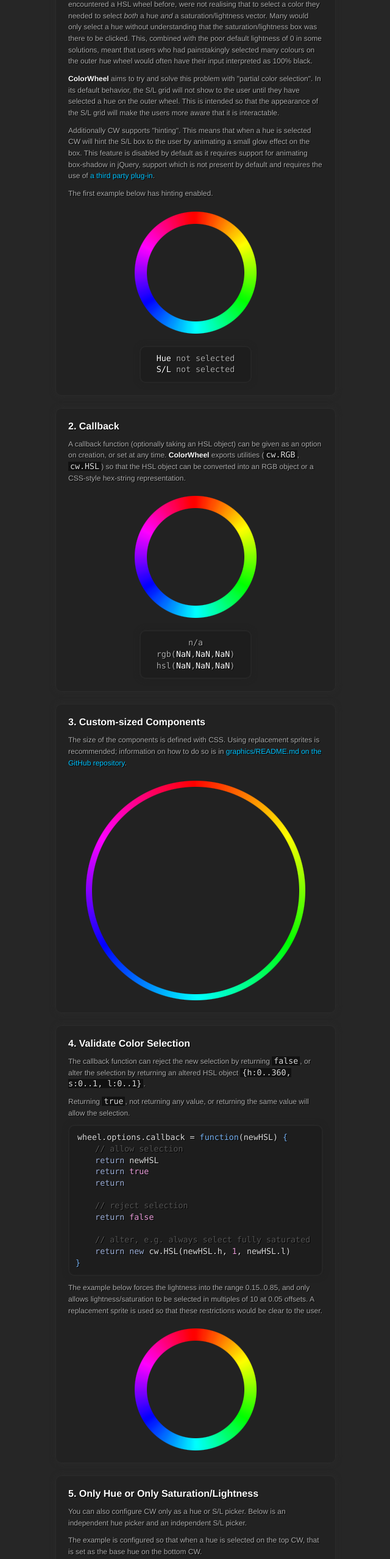
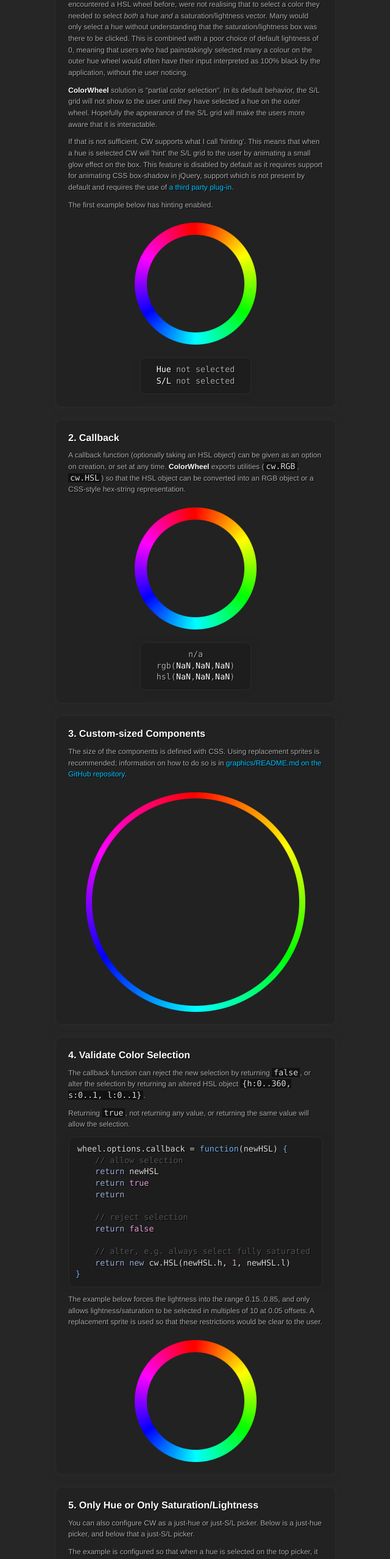
Before and after one commit to laurenkt/ColorWheel, a plain HTML site: page demo/index.html in a window 1280 px wide. Shown: the part 199-2755 px from the top of the page at 61% size, without its empty margins (319-959 px from the left). Drawn offline with Linux system fonts and the light colour scheme.

Commit message:
Changed some text

```diff
--- a/demo/index.html
+++ b/demo/index.html
@@ -20,9 +20,9 @@
 
 		<div class="demo" id="demo1">
 			<h2>1. Partial Selection</h2>
-			<p>In observing users that were presented with some of the existing color wheel solutions, I found that some users, particularly ones who were unlikely to have encountered a HSL wheel before, were not realising that to select a color they needed to select <em>both</em> a hue <em>and</em> a saturation/lightness vector. Many would only select a hue without understanding that the saturation/lightness box was there to be clicked. This, combined with the poor default lightness of 0 in some solutions, meant that users who had painstakingly selected many colours on the outer hue wheel would often have their input interpreted as 100% black.</p>
-			<p><strong>ColorWheel</strong> aims to try and solve this problem with "partial color selection". In its default behavior, the S/L grid will not show to the user until they have selected a hue on the outer wheel. This is intended so that the appearance of the S/L grid will make the users more aware that it is interactable.</p>
-			<p>Additionally CW supports "hinting". This means that when a hue is selected CW will hint the S/L box to the user by animating a small glow effect on the box. This feature is disabled by default as it requires support for animating box-shadow in jQuery, support which is not present by default and requires the use of <a href="http://www.bitstorm.org/jquery/shadow-animation/">a third party plug-in</a>.</p>
+			<p>In observing users that were presented with some of the existing color wheel solutions, I found that some users, particularly ones who were unlikely to have encountered a HSL wheel before, were not realising that to select a color they needed to select <em>both</em> a hue <em>and</em> a saturation/lightness vector. Many would only select a hue without understanding that the saturation/lightness box was there to be clicked. This is combined with a poor choice of default lightness of 0, meaning that users who had painstakingly selected many a colour on the outer hue wheel would often have their input interpreted as 100% black by the application, without the user noticing.</p>
+			<p><strong>ColorWheel</strong> solution is "partial color selection". In its default behavior, the S/L grid will not show to the user until they have selected a hue on the outer wheel. Hopefully the appearance of the S/L grid will make the users more aware that it is interactable.</p>
+			<p>If that is not sufficient, CW supports what I call 'hinting'. This means that when a hue is selected CW will 'hint' the S/L grid to the user by animating a small glow effect on the box. This feature is disabled by default as it requires support for animating CSS box-shadow in jQuery, support which is not present by default and requires the use of <a href="http://www.bitstorm.org/jquery/shadow-animation/">a third party plug-in</a>.</p>
 			<p>The first example below has hinting enabled.</p>
 			<div class="wheel"></div>
 			<script type="text/javascript">
@@ -106,8 +106,8 @@
 
 		<div class="demo" id="demo5">
 			<h2>5. Only Hue or Only Saturation/Lightness</h2>
-			<p>You can also configure CW only as a hue or S/L picker. Below is an independent hue picker and an independent S/L picker.</p>
-			<p>The example is configured so that when a hue is selected on the top CW, that is set as the base hue on the bottom CW.</p>
+			<p>You can also configure CW as a just-hue or just-S/L picker. Below is a just-hue picker, and below that a just-S/L picker.</p>
+			<p>The example is configured so that when a hue is selected on the top picker, it is set as the base hue on the bottom picker.</p>
 			<style type="text/css">
 				#demo5 .wheel-sl .cw-colorwheel {margin-top:20px; height:100px; width:100px}
 				#demo5 .wheel-sl .cw-colorwheel .cw-sl {top:0; left:0}
```
